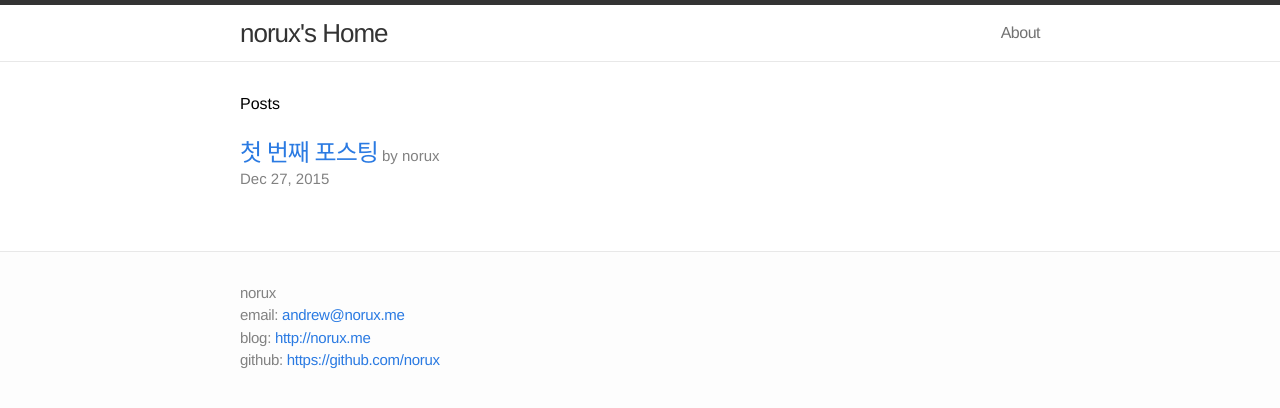
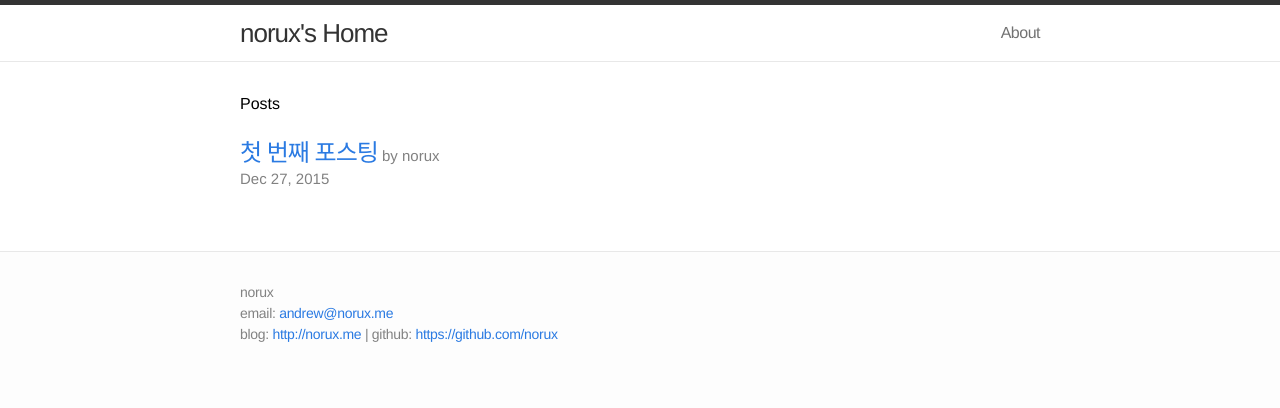
Before and after one commit to norux/norux.github.io, a Jekyll site: the page built from index.html, in a window 1280 px wide. Shown: the top 408 px of the page. Built offline with Jekyll 4.4.1, drawn with Linux system fonts in a browser that asks for light colours.

Commit message:
footer 레이아웃 수정
1. blog, github 주소가 가로로 정렬되도록 변경(css 변경)

```diff
--- a/_includes/footer.html
+++ b/_includes/footer.html
@@ -6,8 +6,10 @@
       <ul>
         <li>{{ site.mynick }}</li>
         <li>email: <a href="mailto:{{ site.email }}">{{ site.email }}</a></li>
-        <li>blog: <a href="{{ site.blog }}">{{ site.blog }}</a></li>
-        <li>github: <a href="https://github.com/{{ site.github_username }}">https://github.com/{{ site.github_username }}</a></li>
+        <li>
+        blog: <a href="{{ site.blog }}">{{ site.blog }}</a> |
+        github: <a href="https://github.com/{{ site.github_username }}">https://github.com/{{ site.github_username }}</a>
+        </li>
       </ul>
     </div>
   </div>
--- a/css/main.css
+++ b/css/main.css
@@ -103,33 +103,18 @@ a:visited { color: #205caa; }
 
 .footer-col-1 {
   width: 270px; /*fallback*/
-  width: -webkit-calc(35% - 10px);
-  width: -moz-calc(35% - 10px);
-  width: -o-calc(35% - 10px);
-  width: calc(35% - 10px);
+  width: -webkit-calc(100% - 10px);
+  width: -moz-calc(100% - 10px);
+  width: -o-calc(100% - 10px);
+  width: calc(100% - 10px);
   margin-right: 10px
-}
-.footer-col-2 {
-  width: 175px; /*fallback*/
-  width: -webkit-calc(23.125% - 10px);
-  width: -moz-calc(23.125% - 10px);
-  width: -o-calc(23.125% - 10px);
-  width: calc(23.125% - 10px);
-  margin-right: 10px
-}
-.footer-col-3 {
-  width: 335px; /*fallback*/
-  width: -webkit-calc(41.875%);
-  width: -moz-calc(41.875%);
-  width: -o-calc(41.875%);
-  width: calc(41.875%);
 }
 
 .site-footer ul { list-style: none; }
 
 .site-footer li,
 .site-footer p {
-  font-size: 15px;
+  font-size: 14px;
   letter-spacing: -.3px;
   color: #828282;
 }
@@ -343,16 +328,7 @@ a:visited { color: #205caa; }
 
 @media screen and (max-width: 750px) {
 
-  .footer-col-1 { width: 50%; }
-
-  .footer-col-2 {
-    width: 45%; /*fallback*/
-    width: -webkit-calc(50% - 10px);
-    width: -moz-calc(50% - 10px);
-    width: -o-calc(50% - 10px);
-    width: calc(50% - 10px);
-    margin-right: 0;
-  }
+  .footer-col-1 { width: 100%; }
 
   .site-footer .column.footer-col-3 {
     width: auto;
```
